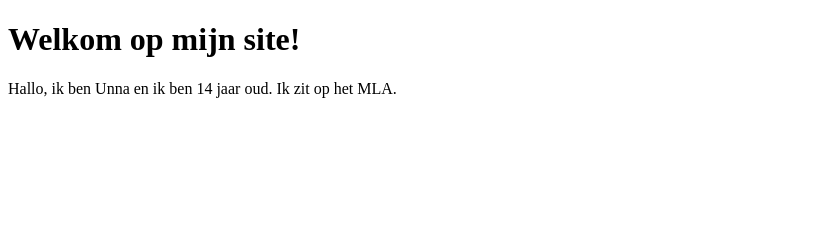
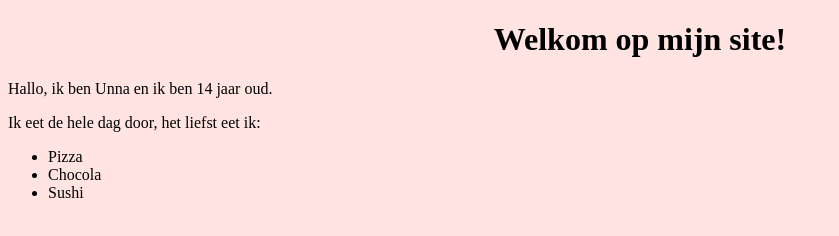
Before and after one commit to ULD21/unna, a plain HTML site: page index.html in a window 1280 px wide. Shown: the whole page, without its empty margins (0-839 px from the left). Drawn offline with Linux system fonts and the light colour scheme.

Commit message:
verder werken aan website

```diff
--- a/index.html
+++ b/index.html
@@ -1,12 +1,25 @@
 <!DOCTYPE html>
 <html>
 <head>
+<style>
+body {
+  background-color: mistyrose;
+}
+h1 {
+   text-align: center;
+}
+</style>
   <title>Informatica 4V Unna</title>
 </head>
 <body>
-
   <h1>Welkom op mijn site!</h1>
-<p>Hallo, ik ben Unna en ik ben 14 jaar oud. Ik zit op het MLA.</p>
-
+<p>Hallo, ik ben Unna en ik ben 14 jaar oud.</p>
+  <p>Ik eet de hele dag door, het liefst eet ik:
+<ul>
+  <li>Pizza</li>
+  <li>Chocola</li>
+  <li>Sushi</li>
+</ul>
+  </p>
 </body>
 </html>
```
